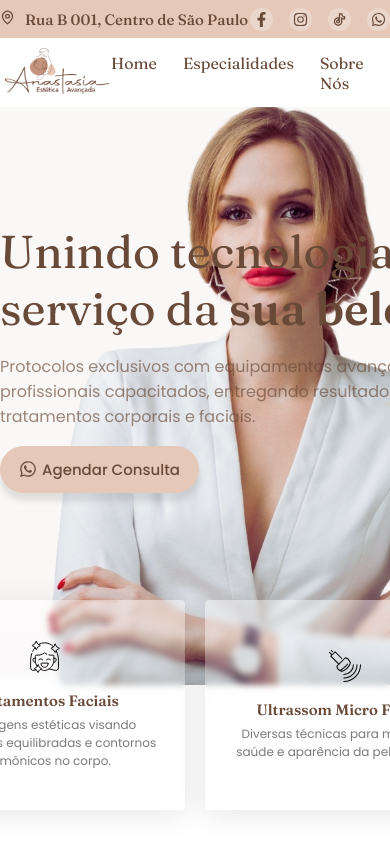
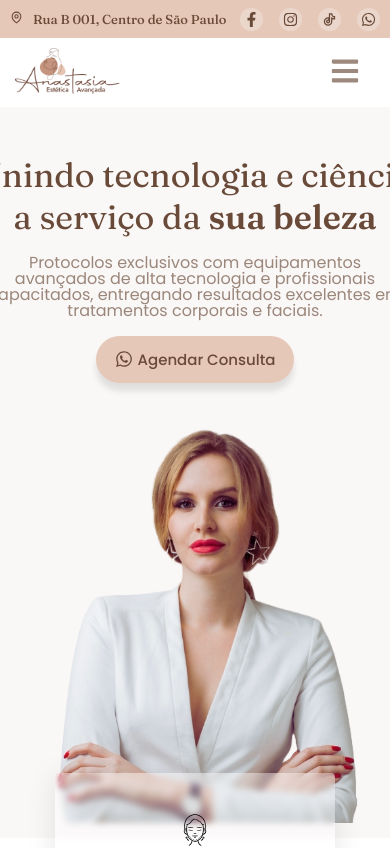
Before and after one commit to sstephanyy/Site-Est-tica, a React (Vite) app: page / in a window 390 px wide. Shown: the top 848 px of the page. Built offline with nearby package versions, Linux system fonts and the light colour scheme.

Commit message:
Fazendo responsividade das seções

```diff
--- a/src/componentes/Home.jsx
+++ b/src/componentes/Home.jsx
@@ -1,12 +1,27 @@
-// Home.jsx
-import React from 'react';
+import React, { useEffect, useState } from "react";
 import { FaWhatsapp } from 'react-icons/fa';
 import pessoa from '../assets/banner-pessoa.png';
 import { HomeContainer, HomeContent } from '../styles/Home.style';
 
 const Home = () => {
+
+  const [isMobile, setIsMobile] = useState(window.innerWidth <= 768);
+
+  useEffect(() => {
+    const handleResize = () => {
+      setIsMobile(window.innerWidth <= 768);
+    };
+
+    window.addEventListener("resize", handleResize); //When the window is resized, the handleResize function is called, updating the isMobile state based on the new window width.
+
+    // Cleanup the event listener on component unmount
+    return () => {
+      window.removeEventListener("resize", handleResize);
+    };
+  }, []);
+
     return (
-      <HomeContainer id="Home">
+      <HomeContainer id="Home" isMobile={isMobile}>
         <HomeContent className='container'>
           <div>
             <h3>
@@ -24,6 +39,11 @@ const Home = () => {
           </div>
           <img src={pessoa} alt="uma mulher" />
         </HomeContent>
+
+        {isMobile ? null : (
+          <div style={{ paddingBottom: "110px" }}>
+          </div>
+        )}
       </HomeContainer>
 
     );
--- a/src/componentes/Navbar.jsx
+++ b/src/componentes/Navbar.jsx
@@ -1,9 +1,12 @@
 import React, { useState, useEffect } from "react";
 import { Link as ScrollLink } from "react-scroll";
 import logo from '../assets/anastasialogo.png';
-import { Nav, NavLink, NavList, NavbarContainer } from "../styles/Navbar.style";
+import { IconsMenu, MobileMenu, Nav, NavBarLinkMobile, NavLink, NavList, NavbarContainer } from "../styles/Navbar.style";
+import { FaBars, FaTimes } from "react-icons/fa";
 
 export const NavBar = () => {
+
+    const [nav, setNav] = useState(false); //manage the state of whether the mobile navigation menu is currently open or closed
 
     const navlinks = [
         {
@@ -52,14 +55,13 @@ export const NavBar = () => {
     }, []); // Empty dependency array means the effect runs once after the initial render
 
     return (
-        <NavbarContainer isScrolled={isScrolled}>
+        <NavbarContainer isScrolled={isScrolled} nav={nav}>
             <div className="container">
-                <Nav>
+                <Nav className="navbar">
                     <div>
                         <img src={logo} width={111} height={50} style={{ cursor: "pointer" }} />
                     </div>
                     <NavList>
-
                         {navlinks.map(({ id, link }) => (
                             <NavLink key={id}>
                                 <ScrollLink to={link} smooth duration={500}>
@@ -70,6 +72,34 @@ export const NavBar = () => {
                     </NavList>
                 </Nav>
             </div>
+
+            <IconsMenu
+                onClick={() => setNav(!nav)}>
+                {nav ? <FaTimes size={30} fill="#694A38A6" /> : <FaBars size={30} fill="#694A38A6"/>}
+            </IconsMenu>
+
+      {nav && (
+        <MobileMenu>
+          {navlinks.map(({ id, link }) => (
+            <NavBarLinkMobile
+              key={id}
+
+            >
+              <ScrollLink
+              // When the user clicks on the menu icon (hamburger icon), it toggles the state using setNav(!nav).
+              // If nav is false (closed), it becomes true (open), and vice versa.
+                onClick={() => setNav(!nav)}
+                to={link}
+                smooth
+                duration={500}
+              >
+                {link}
+              </ScrollLink>
+            </NavBarLinkMobile>
+          ))}
+        </MobileMenu>
+      )}
+
         </NavbarContainer>
     );
 };
--- a/src/styles/Header.style.jsx
+++ b/src/styles/Header.style.jsx
@@ -16,6 +16,10 @@ export const HeaderContainer = styled.header`
         align-items: center;
         justify-content: space-between;
     }
+
+    @media (max-width: 700px) {
+        padding: 0px 10px;
+    }
 `;
 
 export const AddressContainer = styled.div`
@@ -25,6 +29,11 @@ export const AddressContainer = styled.div`
   font-size: var(--font-text-secondary);
   font-weight: 500;
   color: #694A38;
+
+  @media (max-width: 700px) {
+      font-size: 13px;
+    }
+
 `;
 
 export const IconsContainer = styled.ul`
--- a/src/styles/Home.style.jsx
+++ b/src/styles/Home.style.jsx
@@ -2,19 +2,23 @@ import styled from "styled-components";
 import GlobalStyles from "./GlobalStyles";
 
 export const HomeContainer = styled.div`
-  width: 100%;
-  height: 639px;
+  height: ${(props) => (props.isMobile ? "800px" : "639px")};
+
   background-color: var(--beige-100);
   display: flex;
   justify-content: center;
   align-items: center;
+
+  @media (max-width: 768px) {
+       padding: 0px 20px;
+
+    }
 `;
 
 export const HomeContent = styled.div`
   display: flex;
   position: relative;
   align-items: center;
-  position: relative;
 
   > div {
     position: relative;
@@ -74,4 +78,44 @@ export const HomeContent = styled.div`
     }
   }
 
+  //is used to target smaller screens or viewports.
+  @media (max-width: 768px) {
+    display: flex;
+    flex-direction: column;
+    align-items: center;
+
+    > div{
+      display: flex;
+      flex-direction: column;
+      align-items: center;
+      text-align: center; /* Center the text within the div */
+    }
+
+    > div > h3 {
+      max-width: 75%;
+      font-size: 34px;
+      margin-top: 100px;
+    }
+
+    > div > p {
+      max-width: 70%;
+      font-size: 16px;
+      line-height: 1; /* or line-height: normal; */
+
+    }
+
+    > img {
+      position: static;
+      max-width: 1300px;
+      margin-right: 340px;
+    }
+
+    > div > div > button{
+      display: flex;
+      align-items: center;
+      justify-content: center;
+    }
+
+  }
+
 `;
--- a/src/styles/Navbar.style.jsx
+++ b/src/styles/Navbar.style.jsx
@@ -1,21 +1,27 @@
 import styled from "styled-components";
 
 export const NavbarContainer = styled.nav`
-    width: 100%;
-    height: 69px;
+    width: 100vw; /* Use 100% of the viewport width */
+    height: ${(props) => (props.nav ? "100vh" : "69px")};
     display: flex;
+    padding: 0px 10px;
     align-items: center;
     position: fixed;
     top: ${(props) => (props.isScrolled ? "0" : "2.4rem")};
     background-color: white;
     z-index: 1000;
     transition: top 0.3s ease;
+
+    @media (min-width: 700px) {
+        height: 69px;
+    }
 `;
 
 export const Nav = styled.div`
     display: flex;
     align-items: center;
     justify-content: space-between;
+
 `;
 
 export const NavList = styled.ul`
@@ -31,6 +37,7 @@ export const NavLink = styled.li`
     position: relative;
     cursor: pointer;
 
+
     &::after {
         content: "";
         position: absolute;
@@ -45,4 +52,35 @@ export const NavLink = styled.li`
     &:hover::after {
         width: 100%;
     }
+
+    @media (max-width: 700px) {
+        display: none;
+
+    }
 `;
+
+
+export const IconsMenu = styled.div`
+    padding: 0px 20px;
+
+    @media (min-width: 700px) {
+        display: none;
+    }
+
+`;
+
+export const MobileMenu = styled.ul`
+    display: flex;
+    flex-direction: column;
+    align-items: center;
+
+    @media (min-width: 700px) {
+        display: none;
+    }
+`;
+
+export const NavBarLinkMobile = styled.li`
+    font-size: x-large;
+    margin: 10px;
+
+`;
--- a/src/styles/Products.style.jsx
+++ b/src/styles/Products.style.jsx
@@ -8,10 +8,15 @@ export const ProductContainer  = styled.div`
     height: 6.2rem;
     display: flex;
     justify-content: center;
+
+    @media (max-width: 768px) {
+        padding-top: 173px;
+        height: 9rem;
+    }
 `;
 
 export const CardsContainer = styled.div`
-     display: grid;
+      display: grid;
       grid-template-columns: repeat(4, 280px );
       grid-template-rows: 210px;
       gap: 20px;
@@ -50,4 +55,10 @@ export const CardsContainer = styled.div`
         }
     }
 
+
+    @media (max-width: 768px) {
+        grid-template-rows: 210px;
+        grid-template-columns: 280px; /* Display a single column on small screens */
+    }
+
 `;
--- a/src/styles/ProvaSocial.style.jsx
+++ b/src/styles/ProvaSocial.style.jsx
@@ -6,6 +6,10 @@ export const ProvaSocialContainer = styled.div`
     width: 100%;
     height: 619px;
     margin-top: 14rem;
+
+    @media (max-width: 768px) {
+        margin-top: 47rem;
+    }
 `;
 
 export const TextContainer = styled.div`
```
Also changed, not shown: src/componentes/Products.jsx (line endings or trailing spaces).
